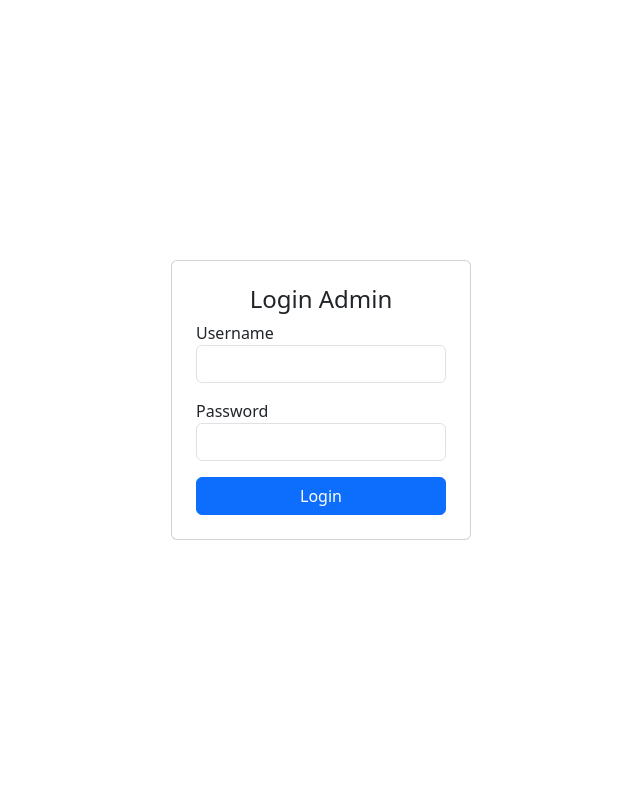
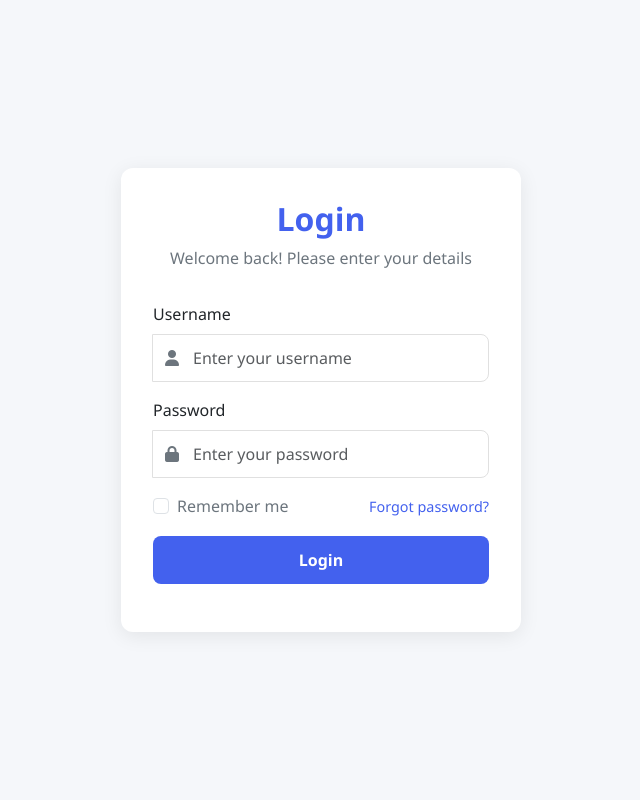
Before and after one commit to bagas017/dashboard-statistik, a PHP site: page /login.php in a window 1280 px wide. Shown: the whole page, without its empty margins (319-959 px from the left). Run offline with PHP 8.4, Linux system fonts and the light colour scheme.

Commit message:
Login Styling

```diff
--- a/login.php
+++ b/login.php
@@ -1,27 +1,203 @@
 <?php session_start(); ?>
 <!DOCTYPE html>
-<html>
+<html lang="en">
 <head>
-    <title>Login Admin</title>
+    <meta charset="UTF-8">
+    <meta name="viewport" content="width=device-width, initial-scale=1.0">
+    <title>Login</title>
     <link href="https://cdn.jsdelivr.net/npm/bootstrap@5.3.0/dist/css/bootstrap.min.css" rel="stylesheet">
+    <link rel="stylesheet" href="https://cdnjs.cloudflare.com/ajax/libs/font-awesome/6.4.0/css/all.min.css">
+    <style>
+        :root {
+            --primary-color: #4361ee;
+            --secondary-color: #3a0ca3;
+            --light-color: #f8f9fa;
+            --dark-color: #212529;
+            --gray-color: #6c757d;
+        }
+
+        body {
+            background-color: #f5f7fa;
+            font-family: 'Segoe UI', Tahoma, Geneva, Verdana, sans-serif;
+            height: 100vh;
+            display: flex;
+            justify-content: center;
+            align-items: center;
+            margin: 0;
+        }
+
+        .login-container {
+            width: 100%;
+            max-width: 400px;
+            padding: 2rem;
+            background: white;
+            border-radius: 12px;
+            box-shadow: 0 4px 20px rgba(0, 0, 0, 0.08);
+        }
+
+        .login-header {
+            text-align: center;
+            margin-bottom: 2rem;
+        }
+
+        .login-header h2 {
+            color: var(--primary-color);
+            font-weight: 700;
+            margin-bottom: 0.5rem;
+        }
+
+        .login-header p {
+            color: var(--gray-color);
+            margin-bottom: 0;
+        }
+
+        .form-control {
+            height: 48px;
+            border-radius: 8px;
+            border: 1px solid #e0e0e0;
+            padding-left: 40px;
+        }
+
+        .form-control:focus {
+            border-color: var(--primary-color);
+            box-shadow: 0 0 0 0.25rem rgba(67, 97, 238, 0.15);
+        }
+
+        .input-group-text {
+            position: absolute;
+            z-index: 5;
+            height: 48px;
+            background: transparent;
+            border: none;
+            color: var(--gray-color);
+        }
+
+        .btn-login {
+            background-color: var(--primary-color);
+            border: none;
+            height: 48px;
+            border-radius: 8px;
+            font-weight: 600;
+            width: 100%;
+            transition: all 0.3s;
+        }
+
+        .btn-login:hover {
+            background-color: var(--secondary-color);
+            transform: translateY(-2px);
+        }
+
+        .form-check-input:checked {
+            background-color: var(--primary-color);
+            border-color: var(--primary-color);
+        }
+
+        .form-options {
+            display: flex;
+            justify-content: space-between;
+            align-items: center;
+            margin: 1rem 0;
+        }
+
+        .form-check-label {
+            color: var(--gray-color);
+        }
+
+        .forgot-password {
+            color: var(--primary-color);
+            text-decoration: none;
+            font-size: 0.9rem;
+        }
+
+        .forgot-password:hover {
+            text-decoration: underline;
+        }
+
+        .divider {
+            display: flex;
+            align-items: center;
+            margin: 1.5rem 0;
+            color: var(--gray-color);
+        }
+
+        .divider::before, .divider::after {
+            content: "";
+            flex: 1;
+            border-bottom: 1px solid #e0e0e0;
+        }
+
+        .divider::before {
+            margin-right: 1rem;
+        }
+
+        .divider::after {
+            margin-left: 1rem;
+        }
+
+        .create-account {
+            text-align: center;
+            margin-top: 1.5rem;
+            color: var(--gray-color);
+        }
+
+        .create-account a {
+            color: var(--primary-color);
+            text-decoration: none;
+            font-weight: 600;
+        }
+
+        .create-account a:hover {
+            text-decoration: underline;
+        }
+    </style>
 </head>
-<body class="d-flex justify-content-center align-items-center vh-100">
-<div class="card p-4" style="width: 300px;">
-    <h4 class="text-center">Login Admin</h4>
+<body>
+    <div class="login-container">
+        <div class="login-header">
+            <h2>Login</h2>
+            <p>Welcome back! Please enter your details</p>
+        </div>
+
         <?php if (isset($_SESSION['error'])): ?>
-        <div class="alert alert-danger"><?php echo $_SESSION['error']; unset($_SESSION['error']); ?></div>
+            <div class="alert alert-danger alert-dismissible fade show" role="alert">
+                <?php echo $_SESSION['error']; unset($_SESSION['error']); ?>
+                <button type="button" class="btn-close" data-bs-dismiss="alert" aria-label="Close"></button>
+            </div>
         <?php endif; ?>
+
         <form method="POST" action="controllers/auth.php">
-        <div class="mb-3">
-            <label>Username</label>
-            <input type="text" name="username" class="form-control" required>
+            <div class="mb-3 position-relative">
+                <label for="username" class="form-label">Username</label>
+                <div class="input-group">
+                    <span class="input-group-text">
+                        <i class="fas fa-user"></i>
+                    </span>
+                    <input type="text" class="form-control" id="username" name="username" placeholder="Enter your username" required>
                 </div>
-        <div class="mb-3">
-            <label>Password</label>
-            <input type="password" name="password" class="form-control" required>
             </div>
-        <button class="btn btn-primary w-100" type="submit" name="login">Login</button>
+
+            <div class="mb-3 position-relative">
+                <label for="password" class="form-label">Password</label>
+                <div class="input-group">
+                    <span class="input-group-text">
+                        <i class="fas fa-lock"></i>
+                    </span>
+                    <input type="password" class="form-control" id="password" name="password" placeholder="Enter your password" required>
+                </div>
+            </div>
+
+            <div class="form-options">
+                <div class="form-check">
+                    <input class="form-check-input" type="checkbox" id="rememberMe">
+                    <label class="form-check-label" for="rememberMe">Remember me</label>
+                </div>
+                <a href="#" class="forgot-password">Forgot password?</a>
+            </div>
+
+            <button type="submit" name="login" class="btn btn-primary btn-login mb-3">Login</button>
         </form>
     </div>
+
+    <script src="https://cdn.jsdelivr.net/npm/bootstrap@5.3.0/dist/js/bootstrap.bundle.min.js"></script>
 </body>
 </html>
```
Lines whose indentation alone changed are shown as unchanged.
